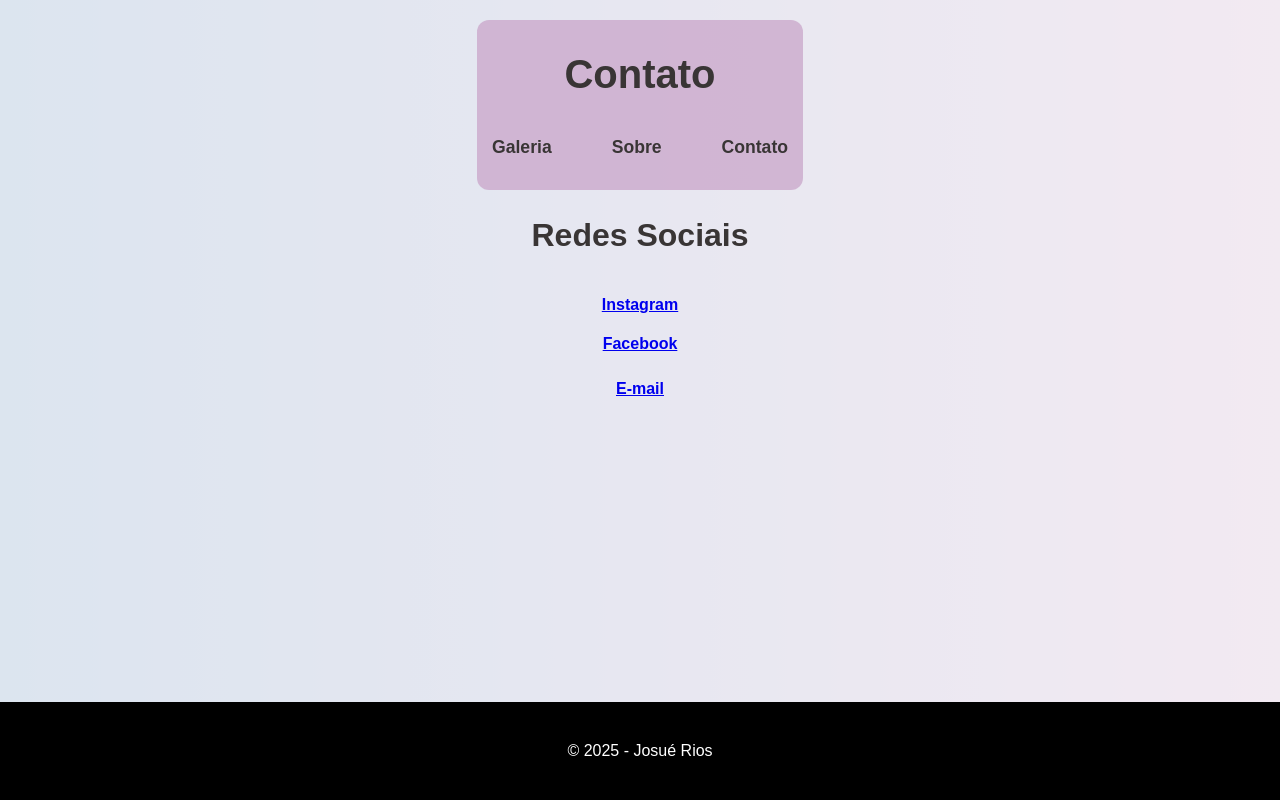
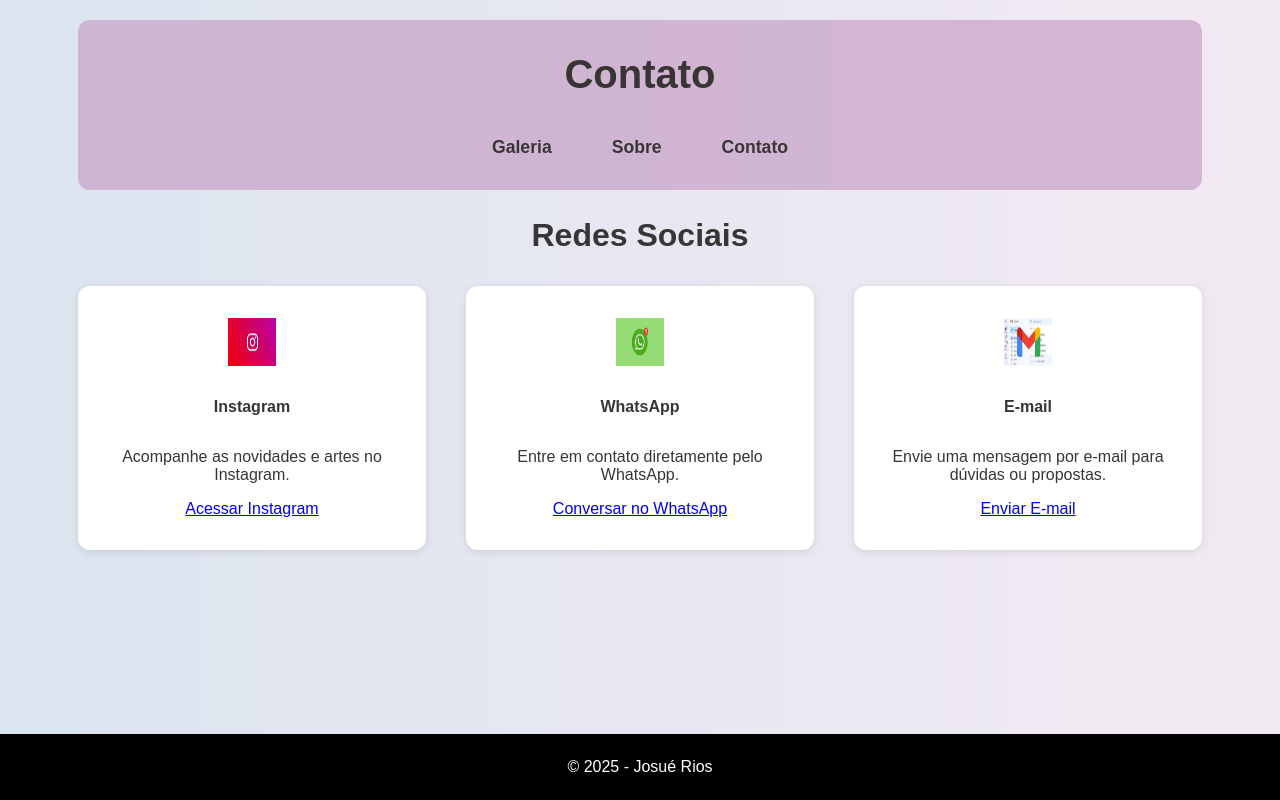
Before and after one commit to Josuebvr/galeria, a plain HTML site: page contato.html in a window 1280 px wide. Drawn offline with Linux system fonts and the light colour scheme.

Commit message:
confirmação

```diff
--- a/contato.html
+++ b/contato.html
@@ -21,11 +21,26 @@
         <main>
             <section>
                 <h2>Redes Sociais</h2>
-                <ul>
-                    <h3><a href="https://instagram.com/seuusuario" target="_blank">Instagram</a></li>
-                    <h4><a href="https://facebook.com/seuusuario" target="_blank">Facebook</a></li>
-                    <h5><a href="mailto:seuemail@exemplo.com">E-mail</a></li>
-                </ul>
+                <div class="redes">
+                    <div class="rede">
+                        <img src="imagens/instagram.png" alt="Instagram" class="icone-rede">
+                        <h3>Instagram</h3>
+                        <p>Acompanhe as novidades e artes no Instagram.</p>
+                        <a href="https://instagram.com/seuusuario" target="_blank">Acessar Instagram</a>
+                    </div>
+                    <div class="rede">
+                        <img src="imagens/whatsapp.png" alt="WhatsApp" class="icone-rede">
+                        <h3>WhatsApp</h3>
+                        <p>Entre em contato diretamente pelo WhatsApp.</p>
+                        <a href="https://wa.me/seunumerowhatsapp" target="_blank">Conversar no WhatsApp</a>
+                    </div>
+                    <div class="rede">
+                        <img src="imagens/email.png" alt="E-mail" class="icone-rede">
+                        <h3>E-mail</h3>
+                        <p>Envie uma mensagem por e-mail para dúvidas ou propostas.</p>
+                        <a href="mailto:seuemail@exemplo.com">Enviar E-mail</a>
+                    </div>
+                </div>
             </section>
         </main>
     </div>
--- a/style.css
+++ b/style.css
@@ -151,7 +151,7 @@ h5 {
 footer {
     background: #000000;
     color: #ffffff;
-    padding: 1.5rem 0;
+    padding: 0.5rem 0;
     font-size: 1rem;
     text-align: center;
     width: 100%;
@@ -200,6 +200,32 @@ ul li {
     list-style-position: inside;
 }
 
+.redes {
+    display: flex;
+    justify-content: center;
+    gap: 40px;
+    flex-wrap: wrap;
+    margin-top: 2rem;
+}
+
+.rede {
+    background: #fff;
+    border-radius: 12px;
+    box-shadow: 0 2px 8px rgba(0, 0, 0, 0.1);
+    padding: 2rem 1.5rem;
+    max-width: 300px;
+    text-align: center;
+    display: flex;
+    flex-direction: column;
+    align-items: center;
+}
+
+.icone-rede {
+    width: 48px;
+    height: 48px;
+    margin-bottom: 1rem;
+}
+
 @media (max-width: 900px) {
     .galeria {
         grid-template-columns: 1fr;
```
Also changed, not shown: imagens/email.png (added), imagens/instagram.png (added), imagens/whatsapp.png (added).
